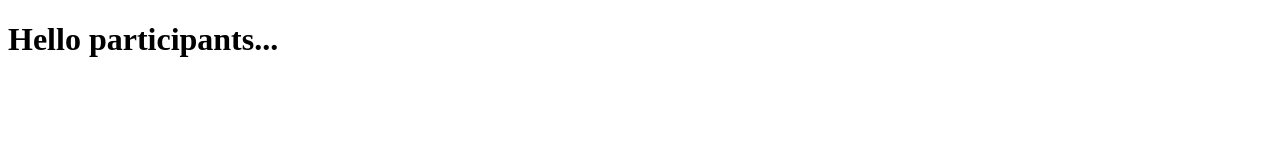
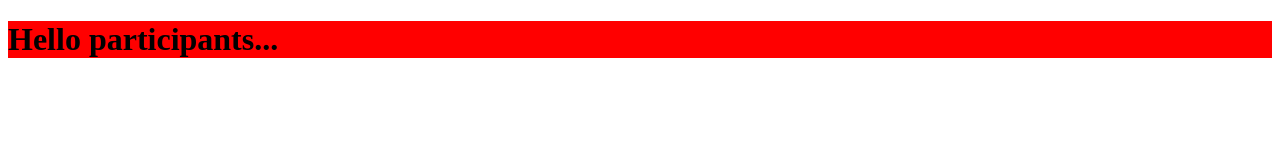
Before and after one commit to Kingno3l/class-demo, a plain HTML site: page index.html in a window 1280 px wide. Drawn offline with Linux system fonts and the light colour scheme.

Commit message:
set a red background color

```diff
--- /dev/null
+++ b/index.css
@@ -0,0 +1,3 @@
+h1{
+    background-color: red;
+}
--- a/index.html
+++ b/index.html
@@ -4,6 +4,7 @@
     <meta charset="UTF-8">
     <meta http-equiv="X-UA-Compatible" content="IE=edge">
     <meta name="viewport" content="width=device-width, initial-scale=1.0">
+    <link rel="stylesheet" href="index.css">
     <title>Google Cloud Abuja</title>
 </head>
 <body>
```
